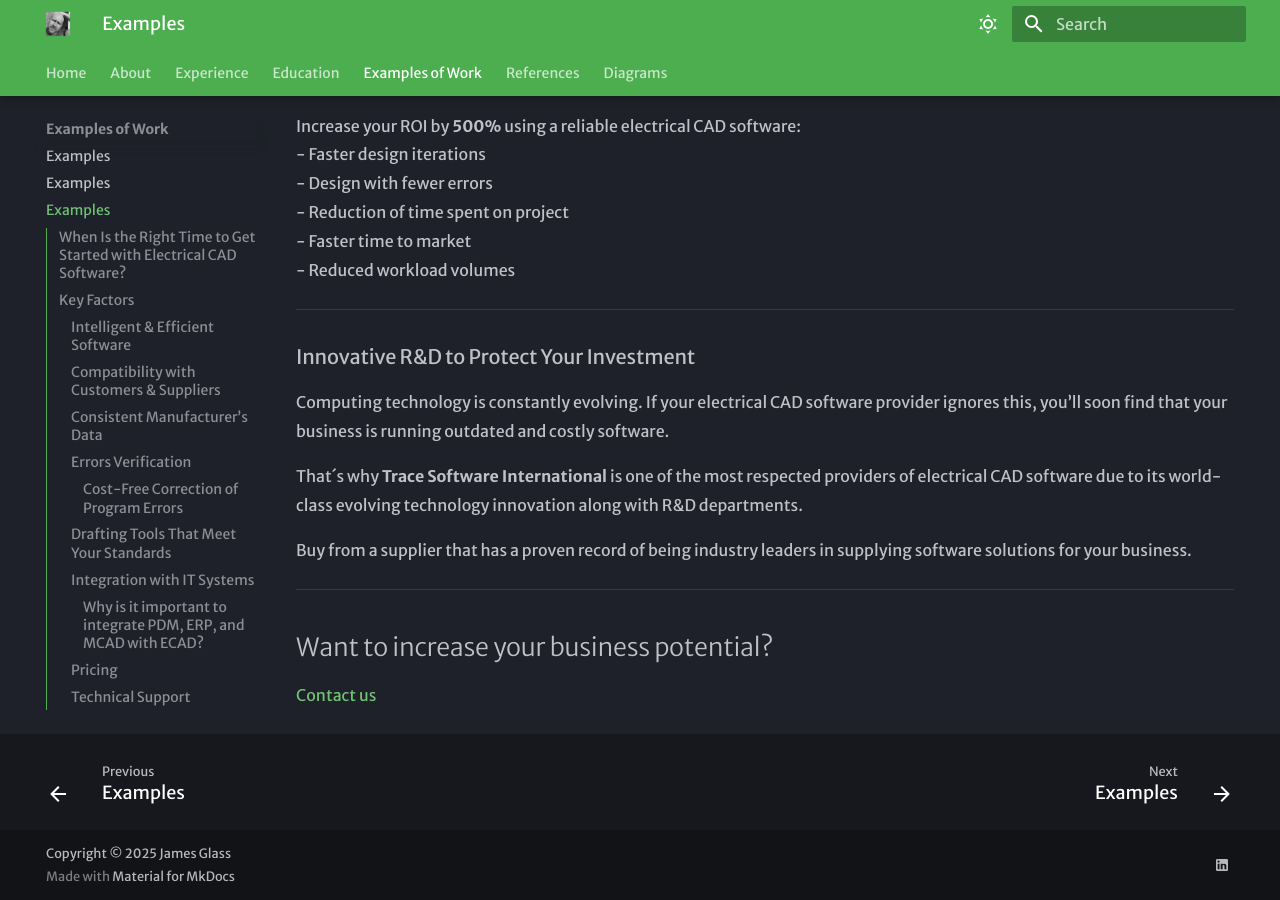
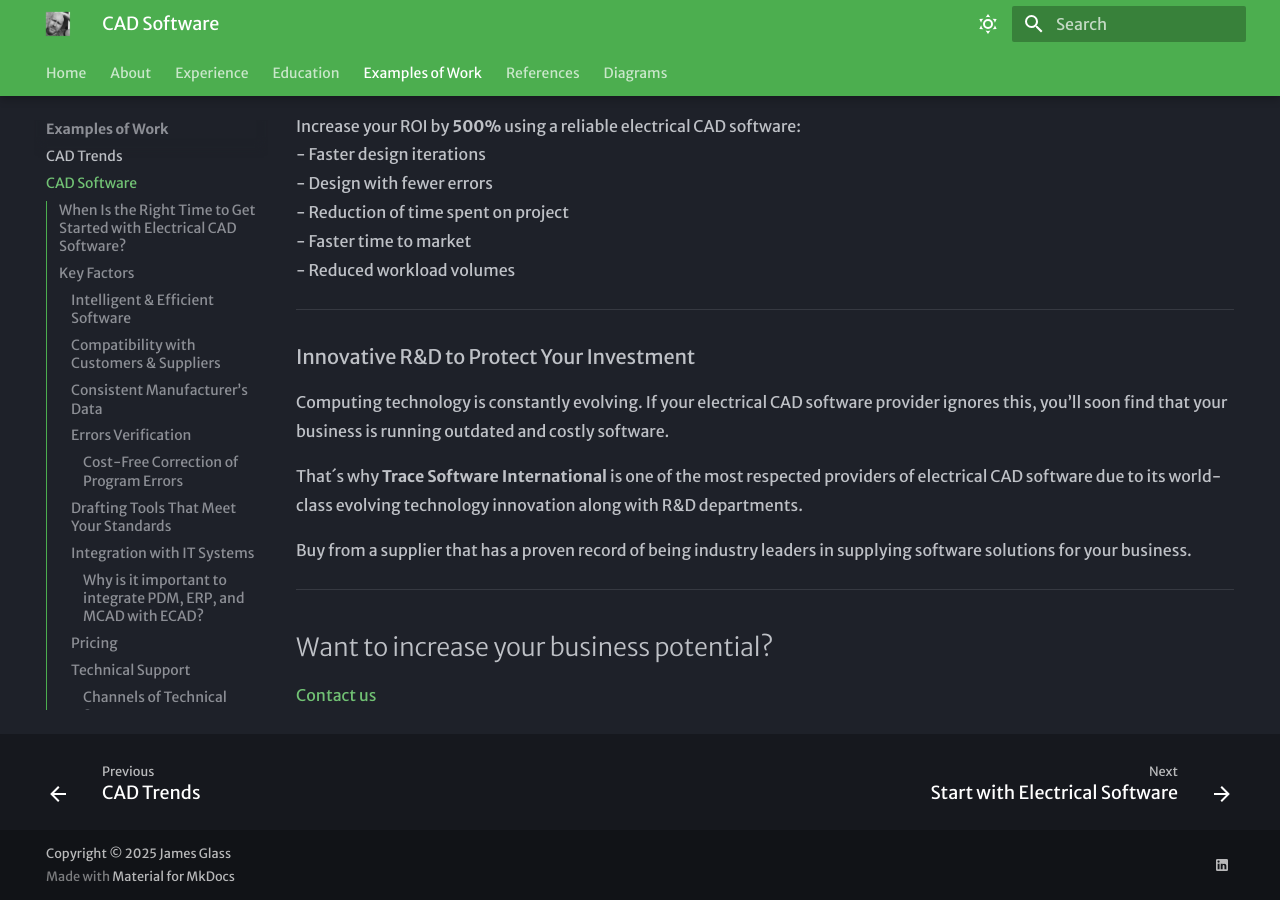
Before and after one commit to james-glass1999/MKDocs-James-Glass-PhD, an MkDocs documentation site: the page built from docs/examples/cad-software.md, in a window 1280 px wide and 900 px high, scrolled down 5436 px. Built offline with MkDocs 1.6.1 and Material for MkDocs 9.7.7, drawn with Linux system fonts in a browser that asks for light colours.

Commit message:
Rename titles in examples section

```diff
--- a/mkdocs.yml
+++ b/mkdocs.yml
@@ -73,10 +73,9 @@
       - BSc Mechatronics: education/bsc-mechatronics.md
       - BSc Screen Practice: education/bsc-screen-practice.md
   - Examples of Work:
-      - Examples: examples/examples-of-work.md
-      - Examples: examples/cad-trends.md
-      - Examples: examples/cad-software.md
-      - Examples: examples/start-with-electrical-software.md
+      - CAD Trends: examples/cad-trends.md
+      - CAD Software: examples/cad-software.md
+      - Start with Electrical Software: examples/start-with-electrical-software.md
   - References: references/quotes.md
   - Diagrams: diagrams.md
 
```
Also changed, not shown: docs/examples/examples-of-work.md (deleted, +0 -1 lines).
